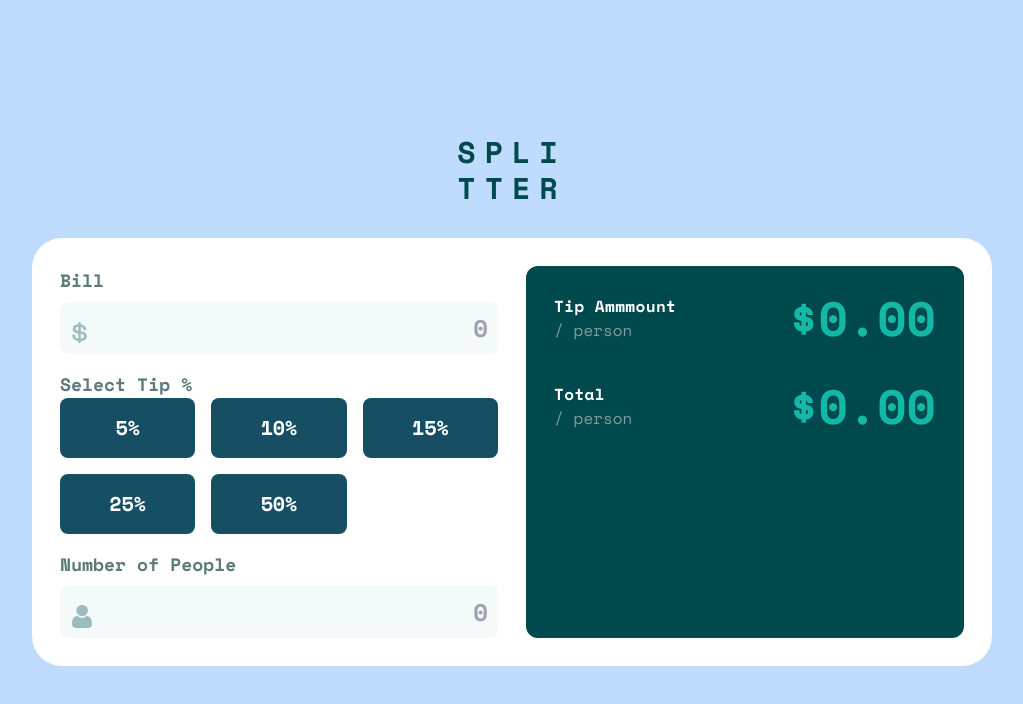
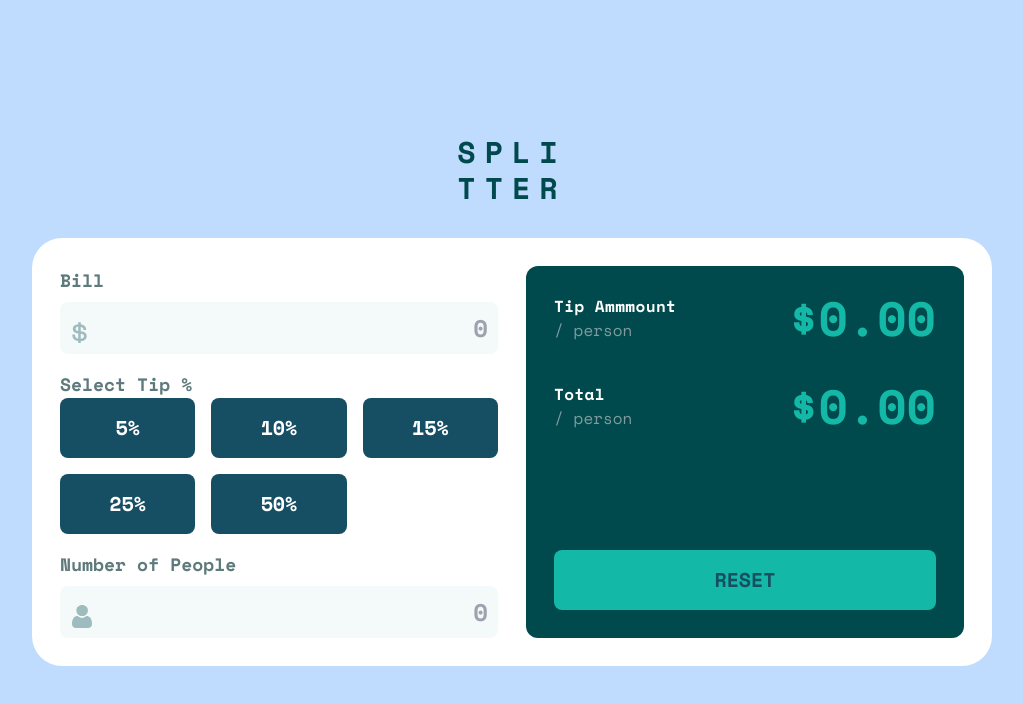
Before and after one commit to LugpDev2022/splitter, a Next.js app: page / in a window 1280 px wide. Shown: the top 704 px of the page, without its empty margins (128-1151 px from the left). Built offline with nearby package versions, Linux system fonts and the light colour scheme.

Commit message:
Finish in the general appearance of the app

```diff
--- a/app/components/buttons/Button.tsx
+++ b/app/components/buttons/Button.tsx
@@ -1,15 +1,13 @@
 interface ButtonProps {
   children: React.ReactNode;
   active?: boolean;
+  className?: string;
 }
 
-const Button: React.FC<ButtonProps> = ({ children, active }) => {
+const Button: React.FC<ButtonProps> = ({ children, active, className }) => {
   return (
     <button
       className={`
-
-    w-50
-    block
     p-4
     rounded-lg
     font-bold
@@ -20,9 +18,10 @@ const Button: React.FC<ButtonProps> = ({ children, active }) => {
     hover:text-cyan-900
     transition
     duration-300
+    ${className}
   `}
     >
-      {children}%
+      {children}
     </button>
   );
 };
--- a/app/page.tsx
+++ b/app/page.tsx
@@ -7,7 +7,7 @@ import dollarIcon from './assets/icon-dollar.svg';
 import personIcon from './assets/icon-person.svg';
 import AmmountSpan from './components/spans/AmmountSpan';
 
-const percentages: number[] = [5, 10, 15, 25, 50];
+const percentages = ['5%', '10%', '15%', '25%', '50%'];
 
 const page = () => {
   return (
@@ -48,7 +48,7 @@ const page = () => {
           <div className='mt-4'>
             <SectionSpan>Select Tip %</SectionSpan>
             <div className='grid grid-cols-2 md:grid-cols-3 gap-4'>
-              {percentages.map((percentage: number) => (
+              {percentages.map((percentage: string) => (
                 <Button key={percentage}>{percentage}</Button>
               ))}
             </div>
@@ -63,9 +63,14 @@ const page = () => {
             />
           </div>
         </div>
-        <div className='bg-[#00494d] rounded-xl p-7'>
-          <AmmountSpan ammount={0.0}>Tip Ammmount</AmmountSpan>
-          <AmmountSpan ammount={0.0}>Total</AmmountSpan>
+        <div className='bg-[#00494d] rounded-xl p-7 flex flex-col justify-between'>
+          <div>
+            <AmmountSpan ammount={0.0}>Tip Ammmount</AmmountSpan>
+            <AmmountSpan ammount={0.0}>Total</AmmountSpan>
+          </div>
+          <Button active className='w-full'>
+            RESET
+          </Button>
         </div>
       </div>
     </div>
```
